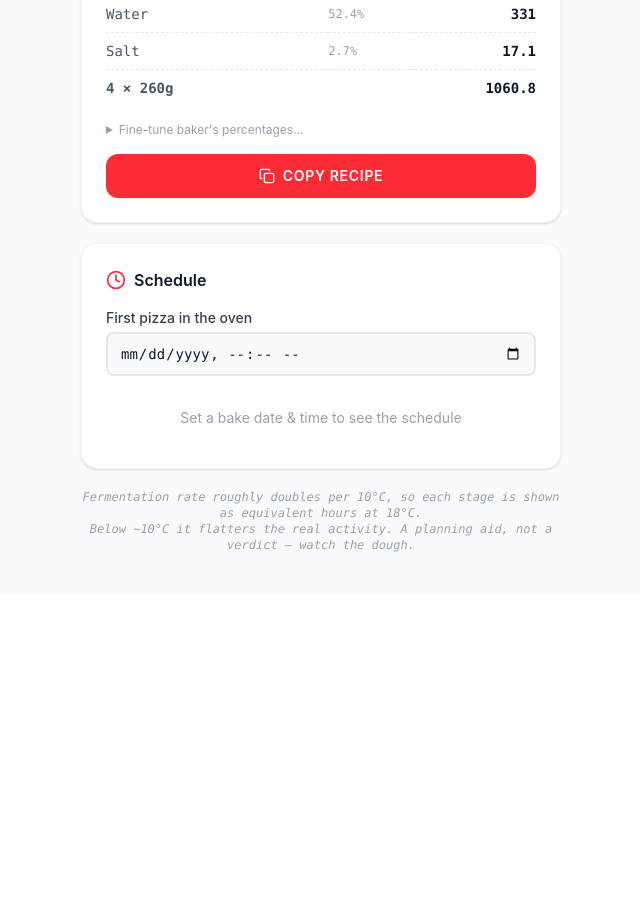
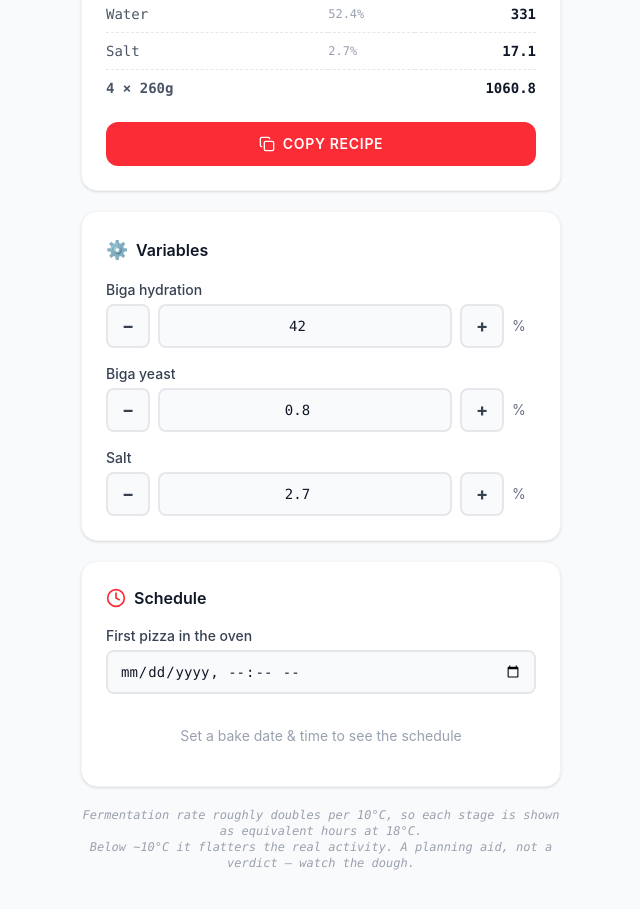
Before and after one commit to szsoma/recipe-calculators, a React (Vite) app: page /pizza in a window 1280 px wide. Shown: the part 1720-2629 px from the top of the page, without its empty margins (319-959 px from the left). Before the commit the page ends 2313 px from the top, so only its background shows below. Built offline with nearby package versions, Linux system fonts and the light colour scheme.

Commit message:
refactor: replace fine-tune dropdown with dedicated variables section

```diff
--- a/src/pages/Pizza.jsx
+++ b/src/pages/Pizza.jsx
@@ -333,37 +333,6 @@ export default function Pizza() {
             </table>
           </div>
 
-          {/* Fine-tuning */}
-          <details className="mb-4">
-            <summary className="text-xs text-gray-400 cursor-pointer hover:text-gray-600 transition-colors">
-              Fine-tune baker's percentages...
-            </summary>
-            <div className="mt-3 grid grid-cols-3 gap-2">
-              <div>
-                <label className="block text-xs text-gray-400 uppercase tracking-wider mb-1">Biga hydr.</label>
-                <input type="number" min="0" max="100" step="1" placeholder={BIGA_HYD_DEFAULT}
-                  value={bigaHydFine}
-                  onChange={(e) => setBigaHydFine(e.target.value)}
-                  className="w-full px-2 py-1.5 border border-gray-200 bg-gray-50 rounded-lg text-gray-900 text-sm text-center font-mono focus:outline-none focus:border-red-500" />
-              </div>
-              <div>
-                <label className="block text-xs text-gray-400 uppercase tracking-wider mb-1">Biga yeast</label>
-                <input type="number" min="0" max="5" step="0.05"
-                  placeholder={useFreshYeast ? BIGA_YEAST_DEFAULT_FRESH : BIGA_YEAST_DEFAULT_INSTANT}
-                  value={bigaYeastFine}
-                  onChange={(e) => setBigaYeastFine(e.target.value)}
-                  className="w-full px-2 py-1.5 border border-gray-200 bg-gray-50 rounded-lg text-gray-900 text-sm text-center font-mono focus:outline-none focus:border-red-500" />
-              </div>
-              <div>
-                <label className="block text-xs text-gray-400 uppercase tracking-wider mb-1">Salt</label>
-                <input type="number" min="0" max="10" step="0.1" placeholder={SALT_DEFAULT}
-                  value={saltFine}
-                  onChange={(e) => setSaltFine(e.target.value)}
-                  className="w-full px-2 py-1.5 border border-gray-200 bg-gray-50 rounded-lg text-gray-900 text-sm text-center font-mono focus:outline-none focus:border-red-500" />
-              </div>
-            </div>
-          </details>
-
           {/* Copy button */}
           <button
             onClick={handleCopy}
@@ -372,6 +341,18 @@ export default function Pizza() {
             {copied ? <Check className="w-4 h-4" /> : <Copy className="w-4 h-4" />}
             {copied ? 'Copied!' : 'Copy recipe'}
           </button>
+        </Card>
+
+        {/* Variables */}
+        <Card>
+          <h2 className="font-semibold text-gray-900 mb-4 flex items-center gap-2">
+            <span className="text-lg">⚙️</span> Variables
+          </h2>
+          <div className="space-y-4">
+            <NumberInput label="Biga hydration" value={bigaHyd} onChange={(v) => setBigaHydFine(String(v))} min={30} max={80} step={1} unit="%" />
+            <NumberInput label="Biga yeast" value={bigaYeast} onChange={(v) => setBigaYeastFine(String(v))} min={0.1} max={5} step={0.05} unit="%" />
+            <NumberInput label="Salt" value={salt} onChange={(v) => setSaltFine(String(v))} min={0.5} max={5} step={0.1} unit="%" />
+          </div>
         </Card>
 
         {/* Schedule */}
```
